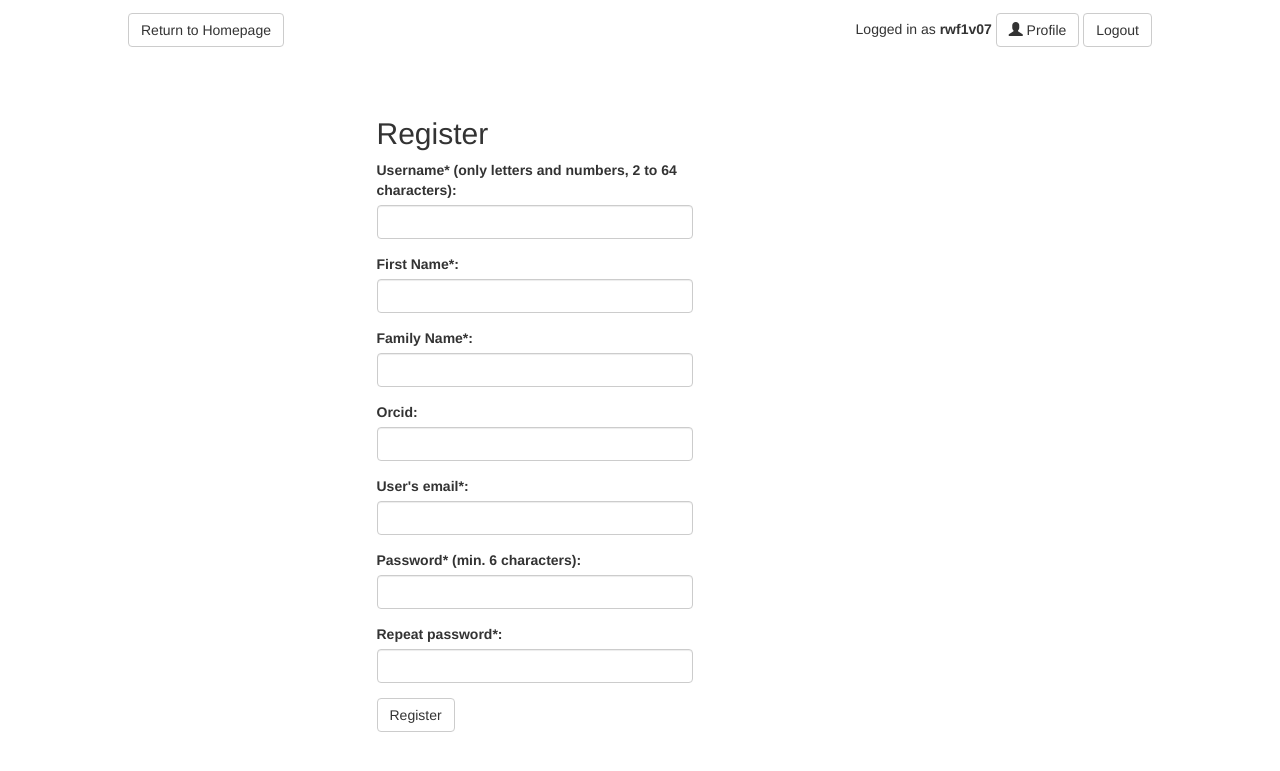
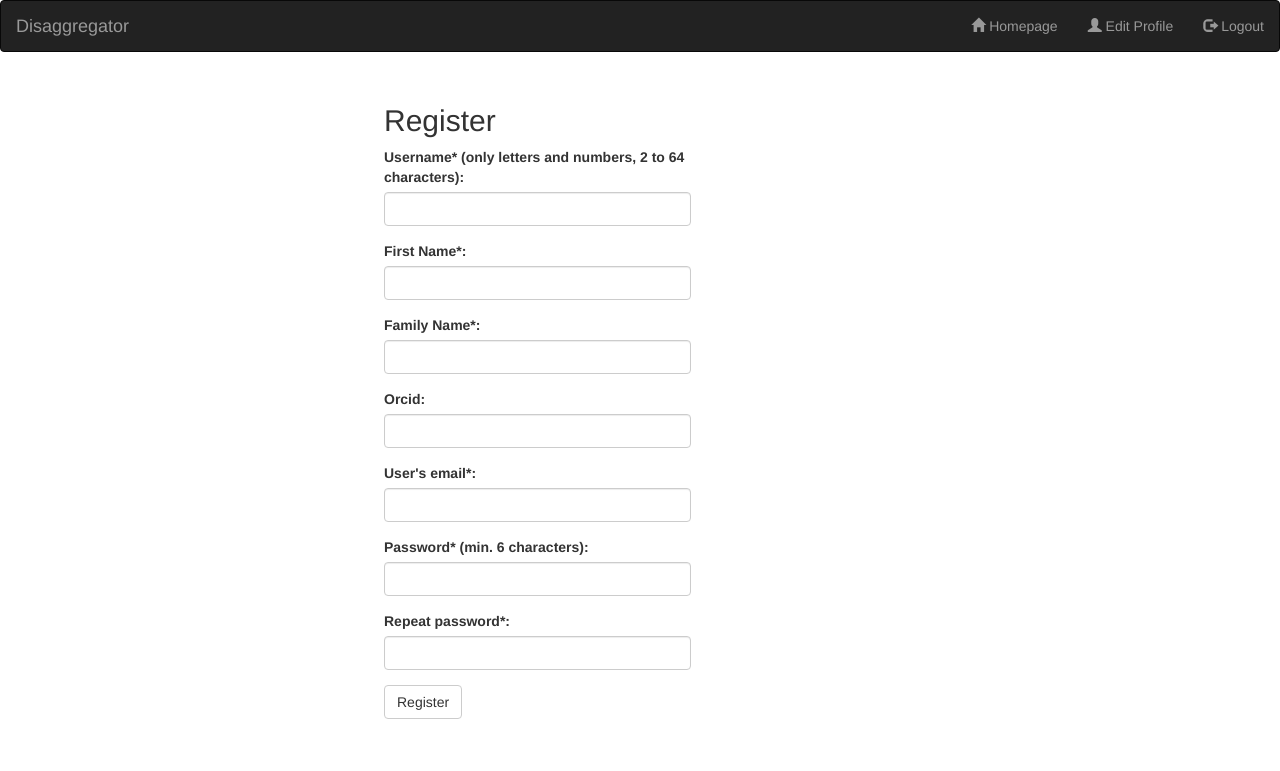
Before and after one commit to wfyson/Disaggregator, a PHP site: template templates/register.php in a window 1280 px wide. Shown: the top 771 px of the page. Run offline with PHP 8.4, Linux system fonts and the light colour scheme; the template is opened without the code that fills it, so the values that code supplies are empty; a user stored in the database is signed in; some libraries are stand-ins or nearby versions.

Commit message:
Added navbar for the header.

```diff
--- a/css/style.css
+++ b/css/style.css
@@ -5,10 +5,10 @@
 */
 
 body{
-    margin-left: auto;
-    margin-right: auto;
-    margin-top: 1%;
-    width: 80%;
+    //margin-left: auto;
+    //margin-right: auto;
+    //margin-top: 1%;
+    //width: 80%;
 }
 
 /*
@@ -26,6 +26,12 @@ body{
 
 #header form{
     display: inline;
+}
+
+#container{
+    margin-left: auto;
+    margin-right: auto;
+    width: 80%;
 }
 
 /*
--- a/templates/include/header.php
+++ b/templates/include/header.php
@@ -35,30 +35,43 @@
     <body>
 
         <div id="header">
-        <?php
-        //provide a link to homepage
-        $page = basename($_SERVER['PHP_SELF']);
-        if ($page != "index.php"){
-            ?>
-            <span class="homepage"><a class="btn btn-default" href="index.php">Return to Homepage</a></span>
-            <?php
-        }
+            <nav class="navbar navbar-inverse" role="navigation">
+                <div class="container-fluid">
+                <div class="navbar-header">
+                    <button type="button" class="navbar-toggle collapsed" data-toggle="collapse" data-target="#bs-example-navbar-collapse-9">
+                        <span class="sr-only">Toggle navigation</span>
+                        <span class="icon-bar"></span>
+                        <span class="icon-bar"></span>
+                        <span class="icon-bar"></span>
+                    </button>
+                    <a class="navbar-brand" href="#">Disaggregator</a>
+                </div>
+<?php
 
         $username = isset($_SESSION['username']) ? $_SESSION['username'] : "";
-        ChromePhp::log($username);
-        if ($username) {
-            //only provide log out and profile links if a user is logged in
-            ?>
-            <span class="login-status">
-            <span>Logged in as <b><?php echo $username; ?></b></span>
-            <a class="btn btn-default" href="view.php?type=user"><span class="glyphicon glyphicon-user"></span> Profile</a>
-            <form action="index.php?action=logout" method="post" style="width: 50%;">
-                <input type="hidden" name="logout" value="true" />
-                <input class="btn btn-default" type="submit" name="logout" value="Logout" />
-            </form>
-            </span>
+        if ($username) { ?>
+            <ul class="nav navbar-nav navbar-right">
+                <?php
+                $page = basename($_SERVER['PHP_SELF']);
+                if ($page != "index.php"){
+                    ?>
+                <li>
+                    <a href="index.php"><span class="glyphicon glyphicon-home"></span> Homepage</a>
+                </li>
+                    <?php
+                }
+                ?>
+
+                <li>
+                    <a href="view.php?type=user"><span class="glyphicon glyphicon-user"></span> Edit Profile</a>
+                </li>
+                <li>
+                    <a href="index.php?action=logout"><span class="glyphicon glyphicon-log-out"></span> Logout</a>
+                </li>
+            </ul>
     <?php
         }
-    ?>
+        ?>  </div>
+            </nav>
         </div>
         <div id="container" class="row">
```
